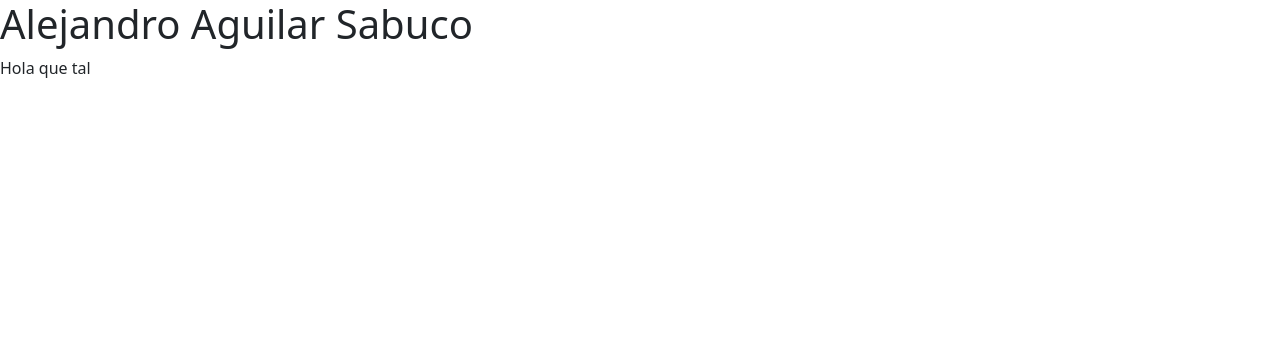
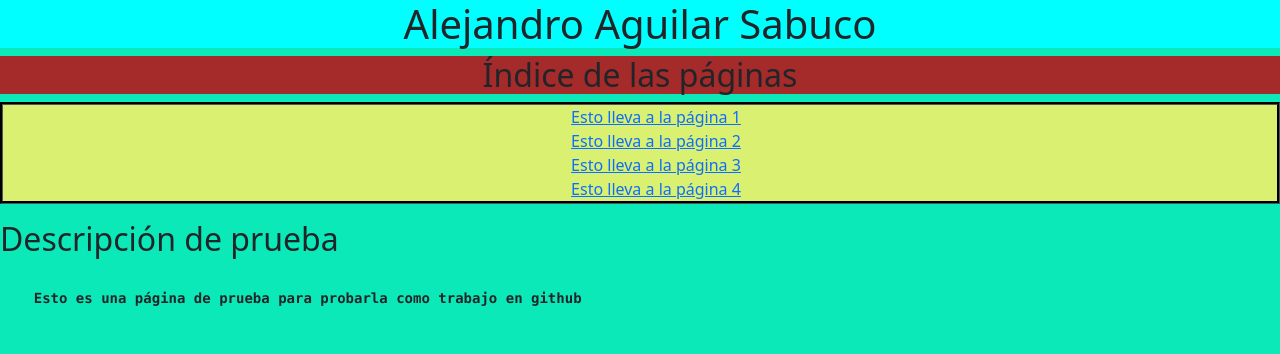
Before and after one commit to AlejandroAS01/AlejandroAS01.github.io, a plain HTML site: page index.html in a window 1280 px wide. Drawn offline with nearby package versions, Linux system fonts and the light colour scheme.

Commit message:
Enlaces añadidos

```diff
--- a/index.html
+++ b/index.html
@@ -1,27 +1,51 @@
 <!doctype html>
 <html lang="en">
+    <style>
+      h1{
+          width: 100%;
+          background-color: aqua;
+        text-align: center;
+      }
+      h2{
+          width: 100%;
+          height: 100%;
+      }
+      body{
+          background-color: rgb(12, 233, 185)!important;
+
+      }
+      ul{
+          text-align: center;border-style:groove;border-color: black;list-style-type: none;background-color: rgb(217, 240, 113);
+      }
+    </style>
   <head>
-    <!-- Required meta tags -->
+
     <meta charset="utf-8">
     <meta name="viewport" content="width=device-width, initial-scale=1">
 
-    <!-- Bootstrap CSS -->
     <link href="https://cdn.jsdelivr.net/npm/bootstrap@5.1.3/dist/css/bootstrap.min.css" rel="stylesheet" integrity="sha384-1BmE4kWBq78iYhFldvKuhfTAU6auU8tT94WrHftjDbrCEXSU1oBoqyl2QvZ6jIW3" crossorigin="anonymous">
 
     <title>Alejandro Aguilar Sabuco</title>
   </head>
   <body>
     <h1>Alejandro Aguilar Sabuco</h1>
-<p>Hola que tal</p>
-    <!-- Optional JavaScript; choose one of the two! -->
 
-    <!-- Option 1: Bootstrap Bundle with Popper -->
+<h2 style="text-align: center;background-color: brown;">Índice de las páginas</h2>
+<ul>
+    <li><a href="Pagina1.html">Esto lleva a la página 1</a></li>
+    <li><a href="Pagina2.html">Esto lleva a la página 2</a></li>
+    <li><a href="Pagina3.html">Esto lleva a la página 3</a></li>
+    <li><a href="Pagina4.html">Esto lleva a la página 4</a></li>
+</ul>
+    <h2>
+        Descripción de prueba
+    </h2>
+<pre><b>
+    Esto es una página de prueba para probarla como trabajo en github
+</b>
+
+</pre>
+
     <script src="https://cdn.jsdelivr.net/npm/bootstrap@5.1.3/dist/js/bootstrap.bundle.min.js" integrity="sha384-ka7Sk0Gln4gmtz2MlQnikT1wXgYsOg+OMhuP+IlRH9sENBO0LRn5q+8nbTov4+1p" crossorigin="anonymous"></script>
-
-    <!-- Option 2: Separate Popper and Bootstrap JS -->
-    <!--
-    <script src="https://cdn.jsdelivr.net/npm/@popperjs/core@2.10.2/dist/umd/popper.min.js" integrity="sha384-7+zCNj/IqJ95wo16oMtfsKbZ9ccEh31eOz1HGyDuCQ6wgnyJNSYdrPa03rtR1zdB" crossorigin="anonymous"></script>
-    <script src="https://cdn.jsdelivr.net/npm/bootstrap@5.1.3/dist/js/bootstrap.min.js" integrity="sha384-QJHtvGhmr9XOIpI6YVutG+2QOK9T+ZnN4kzFN1RtK3zEFEIsxhlmWl5/YESvpZ13" crossorigin="anonymous"></script>
-    -->
   </body>
 </html>
```
Also changed, not shown: Pagina1.html (added, +13 -0 lines), Pagina2.html (added, +12 -0 lines), Pagina3.html (added, +12 -0 lines), Pagina4.html (added, +12 -0 lines).
